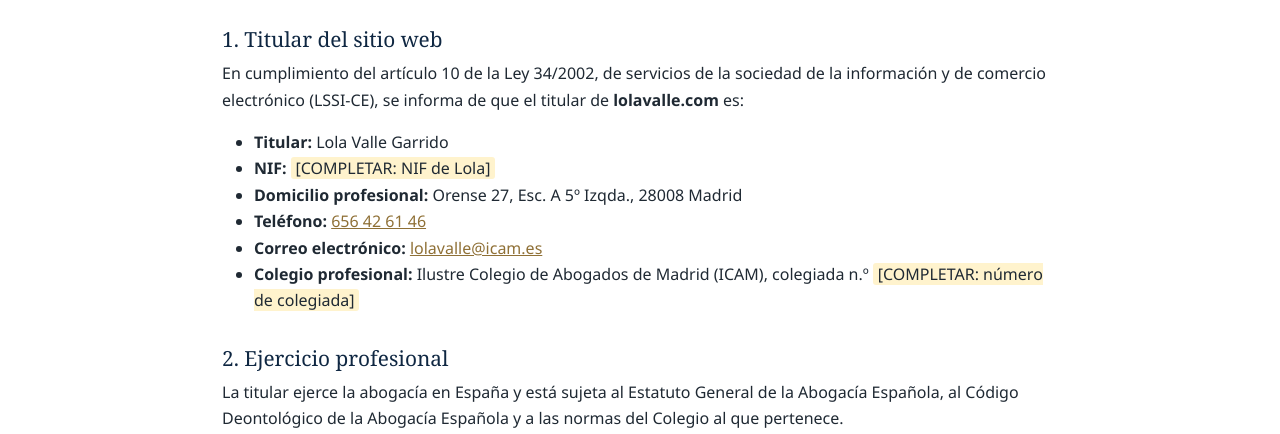
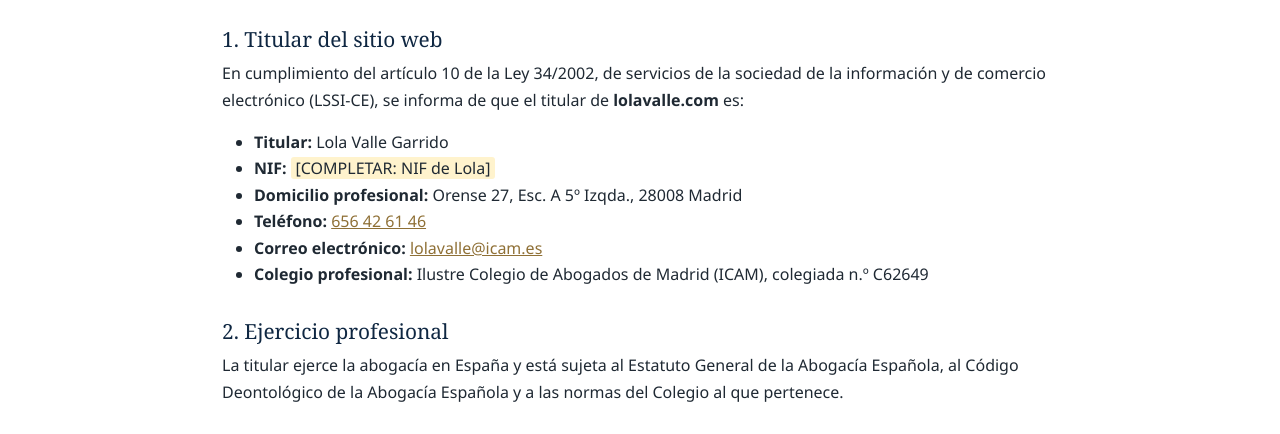
Before and after one commit to lolavalleweb/lolavalleweb.github.io, a plain HTML site: page aviso-legal.html in a window 1280 px wide. Shown: the part 294-728 px from the top of the page. Drawn offline with nearby package versions, Linux system fonts and the light colour scheme.

Commit message:
feat: número de colegiada en el aviso legal
Co-Authored-By: Claude Sonnet 5.5 <noreply@anthropic.com>

```diff
--- a/aviso-legal.html
+++ b/aviso-legal.html
@@ -38,7 +38,7 @@
                 <li><strong>Domicilio profesional:</strong> Orense 27, Esc. A 5º Izqda., 28008 Madrid</li>
                 <li><strong>Teléfono:</strong> <a href="tel:+34656426146">656 42 61 46</a></li>
                 <li><strong>Correo electrónico:</strong> <a href="mailto:lolavalle@icam.es">lolavalle@icam.es</a></li>
-                <li><strong>Colegio profesional:</strong> Ilustre Colegio de Abogados de Madrid (ICAM), colegiada n.º <span class="pendiente">[COMPLETAR: número de colegiada]</span></li>
+                <li><strong>Colegio profesional:</strong> Ilustre Colegio de Abogados de Madrid (ICAM), colegiada n.º C62649</li>
             </ul>
 
             <h2>2. Ejercicio profesional</h2>
```
